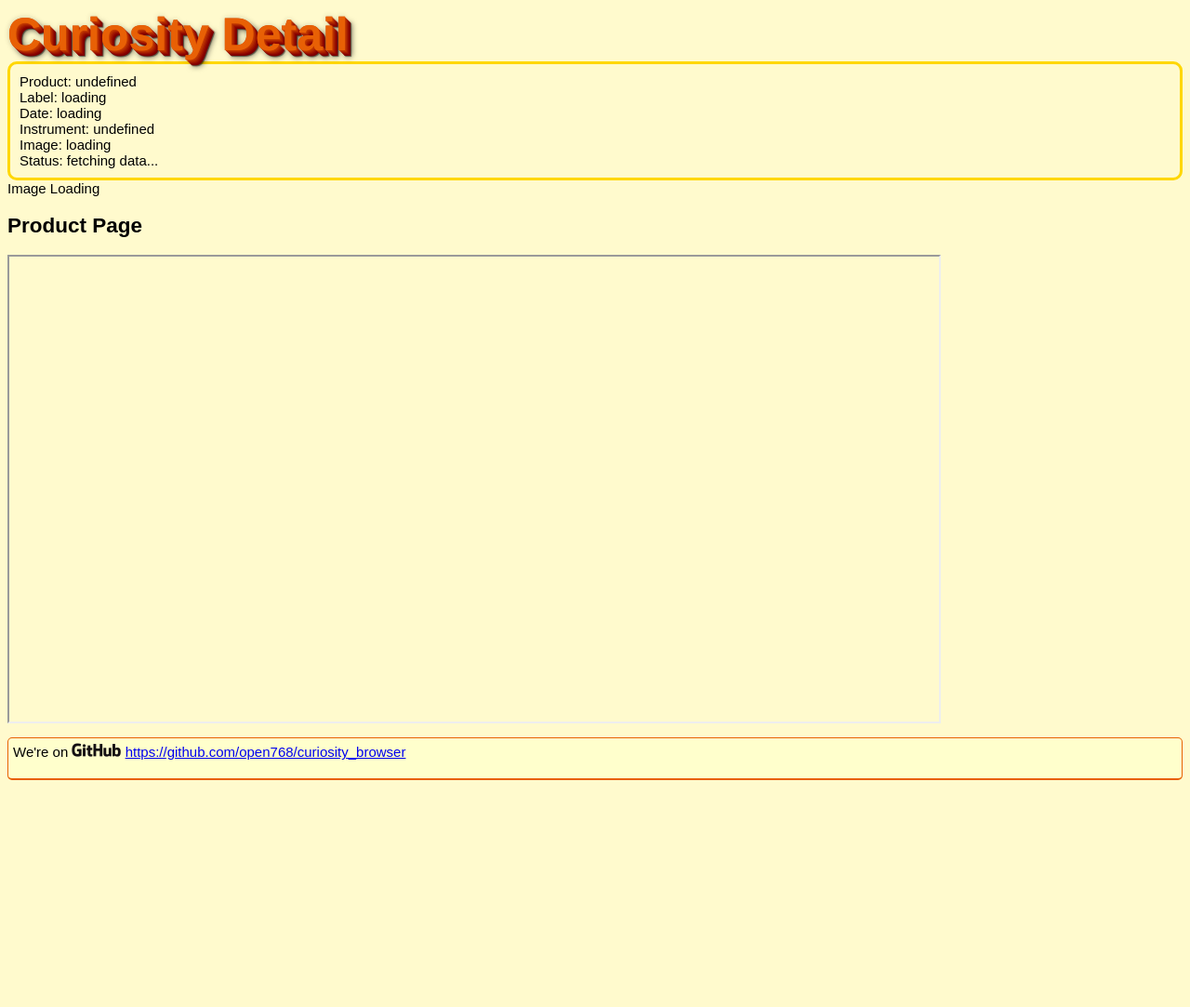
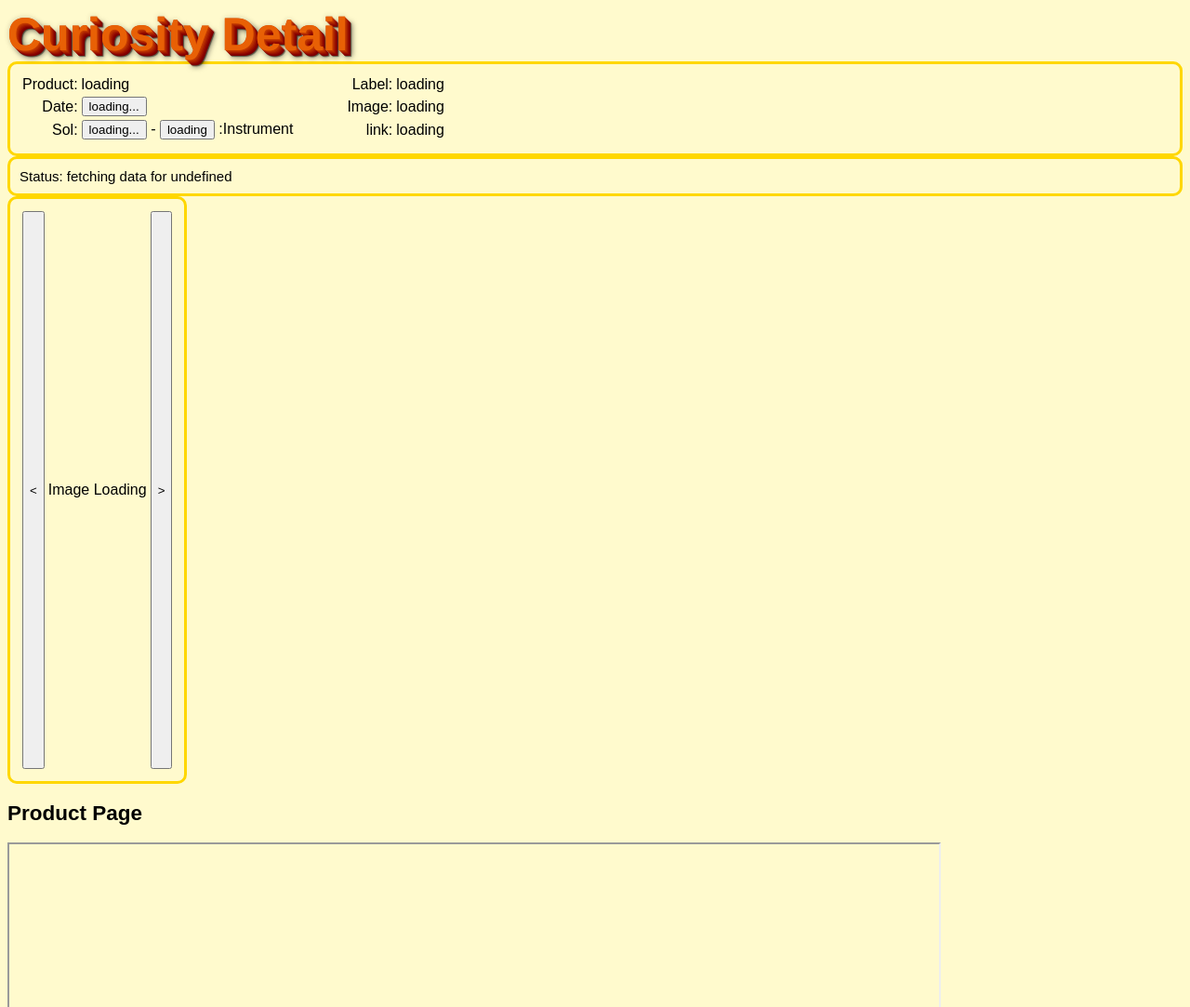
Before and after one commit to open768/curiosity_browser, a PHP site: page /detail.html in a window 1280 px wide. Shown: the top 1083 px of the page at 93% size. Before the commit the page ends 839 px from the top, so only its background shows below. Run offline with PHP 8.4, Linux system fonts and the light colour scheme; data that the repository does not hold is empty; some libraries are stand-ins or nearby versions.

Commit message:
implemented next and previous

```diff
--- a/detail.html
+++ b/detail.html
@@ -20,15 +20,52 @@
 	<!-- facebook -->
 
 	<DIV class="gold">
-		Product: <span id="product">loading</span><br>
-		Label: <span id="label_link">loading</span><br>
-		Date: <span id="date">loading</span><br>
-		Instrument: <span id="instrument">loading</span><br>
-		Image: <span id="image_link">loading</span><br>
+		<table border=0>
+		<tr>
+			<td align="right">Product:</td>
+			<td align="left"><span id="product">loading</span>
+			<td width=50>&nbsp;</td>
+			<td align="right">Label:</td>
+			<td align="left"><span id="label_link">loading</span></td>
+		</tr>
+		<tr>
+			<td align="right">Date:</td>
+			<td align="left"><button id="date" onclick="onClickCal();">loading...</button></td>
+			<td>&nbsp;</td>
+			<td align="right">Image:</td>
+			<td align="left"><span id="image_link">loading</span></td>
+		</tr>
+		<tr>
+			<td align="right">Sol:</td>
+			<td align="left">
+				<button id="sol" onclick="onClickSol();">loading...</button>
+				-
+				<button id="instrument" onclick="onClickInstr();">loading</button>
+				:Instrument
+			</td>
+			<td>&nbsp;</td>
+			<td align="right">link:</td>
+			<td align="left"><span id="pagelink">loading</span></td>
+		</tr>
+		<tr>
+		</tr>
+		</table>
+	</div>
+	<DIV class="gold">
 		Status: <span ID="status" class="status">Loading...</span>
 	</div>
+	<table border="0" class="gold"><tr>
+		<td>
+			<button id="lbut" onclick="onClickPrevious();" style="height:600">&lt;</button>
+		</td>
+		<td>
+			<div id="image">Image Loading</div>
+		</td>
+		<td>
+			<button id="rbut" onclick="OnClickNext();" style="height:600">&gt;</button>
+		</td>
+	</tr></table>
 
-	<div id="image">Image Loading</div>
 	<p>
 	<h2>Product Page</h2>
 	<iframe id="label" width="1000" height="500">Label Loading...</iframe>
--- a/index.html
+++ b/index.html
@@ -50,6 +50,7 @@
 			<button onclick="OnClickPrevious();">&lt;</button>
 			<span ID="current2">??</span>
 			<button onclick="OnClickNext()";>&gt;</button>
+			max <span ID="max2">??</span><br><br>
 		</td></tr>
 	</table>
 	<p class="credits">Data courtesy MSSS/MSL/NASA/JPL-Caltech.</p>
--- a/js/common.js
+++ b/js/common.js
@@ -9,6 +9,11 @@
 
 }
 
+//***************************************************************
+function async_http_get(psUrl, pfnCallBack){
+	debug_console(psUrl);
+	RGraph.AJAX.getJSON(psUrl, pfnCallBack);
+}
 
 //###############################################################
 //# DEBUG
@@ -51,3 +56,8 @@
 
     return result;
 }
+
+//***************************************************************
+function getBaseURL(){
+	return document.URL.split("?")[0];
+}
--- a/js/detail.js
+++ b/js/detail.js
@@ -13,37 +13,61 @@
 //###############################################################
 //***************************************************************
 function OnClickNext(){
-	//find the next product and reload
+	//find the next product
+	var sUrl;
+
+	sUrl = "php/next.php?d=n&s=" + current_sol + "&i=" + current_instrument +"&p=" + current_product;
+	set_status("fetching next image details...");
+	async_http_get(sUrl, next_callback);
 }
 
 //***************************************************************
-function OnClickPrevious(){
-	//find the previous product and reload
+function onClickPrevious(){
+	//find the previous product
+	var sUrl;
+
+	sUrl = "php/next.php?d=p&s=" + current_sol + "&i=" + current_instrument +"&p=" + current_product;
+	set_status("fetching previous image details...");
+	async_http_get(sUrl, next_callback);
+}
+
+//***************************************************************
+function onClickCal(){
+	//shows all data for the SOL using calendar XP
+	//http://www.calendarxp.net/tt_flat.shtml
+	alert("not implemented yet");
+}
+
+//***************************************************************
+function onClickSol(){
+	var sURL="index.html?sol="+ current_sol + "&instr=" + current_instrument;
+	window.open(sURL, "index");
+}
+
+//***************************************************************
+function onClickInstr(){
+	onClickSol();
 }
 
 //###############################################################
 //# Utility functions
 //###############################################################
 function load_data(){
-	var sSol, sInstr, sProd;
 
-	sSol = query_string[SOL_QUERYSTRING];
-	sInstr = query_string[INSTR_QUERYSTRING];
-	sProd = query_string[PRODUCT_QUERYSTRING];
-
-	document.getElementById("product").innerHTML = sProd;
-	document.getElementById("instrument").innerHTML = sInstr;
-
-	get_product_data( sSol, sInstr, sProd);
+	get_product_data( query_string[SOL_QUERYSTRING], query_string[INSTR_QUERYSTRING], query_string[PRODUCT_QUERYSTRING]);
 }
 
 //***************************************************************
 function get_product_data( psSol, psInstr, psProd){
 	var sUrl;
 
+	current_sol = psSol;
+	current_instrument = psInstr;
+	current_product = psProd;
+
 	loading=true;
 	sUrl = "php/detail.php?s=" + psSol + "&i=" + psInstr +"&p=" + psProd;
-	set_status("fetching data...");
+	set_status("fetching data for "+ psProd);
 	debug_console(sUrl);
 	RGraph.AJAX.getJSON(sUrl, load_detail_callback);
 }
@@ -51,12 +75,23 @@
 //* call backs
 //###############################################################
 function load_detail_callback(paJS){
-	var sLink;
+	var sLink, sMapLink, sURL;
 	set_status("received data...");
+
+	sMapLink = "http://curiosityrover.com/imgpoint.php?name=" + current_product;
+	document.getElementById("sol").innerHTML = current_sol;
+	document.getElementById("product").innerHTML = "<a target='map' href='" + sMapLink + "'>" + current_product + "</a>";
+	document.getElementById("instrument").innerHTML = current_instrument;
 
 	document.getElementById("date").innerHTML = paJS["d"];
 	document.getElementById("image_link").innerHTML = "<a target='nasa' href='"+ paJS["i"] + "'>" + paJS["i"] + "</a>";
-	document.getElementById("image").innerHTML = "<a target='nasa' href='"+ paJS["i"] + "'><img src='" + paJS["i"] + "'></a>";
+	document.getElementById("image").innerHTML = "<a target='nasa' href='"+ paJS["i"] + "'><img id='img' src='" + paJS["i"] + "' onload='OnImageLoaded()'></a>";
+	sURL = getBaseURL() +"?s=" + current_sol + "&i=" + current_instrument + "&p=" + current_product;
+
+	window.history.pushState("", "Detail", sURL);
+	document.getElementById("pagelink").innerHTML = "<a href='" + sURL + "'>"+ sURL + "</a>";
+
+
 
 	sLink = paJS["l"];
 	if (sLink=="UNK"){
@@ -66,4 +101,18 @@
 		document.getElementById("label_link").innerHTML = "<a target='nasa' href='"+ sLink + "'>" + sLink + "</a>";
 		document.getElementById("label").src = sLink;
 	}
+
+	set_status("OK");
 }
+
+//***************************************************************
+function next_callback(poJson){
+	get_product_data( current_sol, current_instrument, poJson["p"]);
+}
+
+//***************************************************************
+function OnImageLoaded(){
+	var iHeight= event.target.height;
+	document.getElementById("rbut").style.height=iHeight;
+	document.getElementById("lbut").style.height=iHeight;
+}
--- a/js/index.js
+++ b/js/index.js
@@ -4,6 +4,7 @@
 const INSTRUMENT_DIV = "instruments";
 const INSTRUMENT_RADIO = "IR";
 const MAX_ID="max";
+const MAX_ID2="max2";
 const CURRENT_ID = "current";
 const CURRENT_ID2 = "current2";
 const IMAGE_ID="images";
@@ -191,6 +192,7 @@
 		// update the maximum display
 		max_images = parseInt(paJS.max);
 		document.getElementById(MAX_ID).innerHTML= max_images;
+		document.getElementById(MAX_ID2).innerHTML= max_images;
 
 		current_image_index = parseInt(paJS.start);
 		document.getElementById(CURRENT_ID).innerHTML= current_image_index;
--- a/php/images.php
+++ b/php/images.php
@@ -11,8 +11,8 @@
 
 
 	$oInstrumentData = cCuriosity::getSolData($sSol, $sInstrument);
-	$aImages=$oInstrumentData->data;
-	$iCount = count($aImages);
+	$aData = $oInstrumentData->data;
+	$iCount = count($aData);
 	cDebug::write("original array has $iCount");
 
 	//deal with boundary conditions
@@ -25,7 +25,7 @@
 	$aOutput = [];
 	if ($iStart < $iCount)
 		for ($iIndex = $iStart-1; $iIndex < $iEnd ; $iIndex++){
-			$oItem = $aImages[$iIndex];
+			$oItem = $aData[$iIndex];
 			cDebug::write("pushing to array");
 			array_push($aOutput, $oItem);
 		}
```
Also changed, not shown: php/next.php (added, +41 -0 lines).
